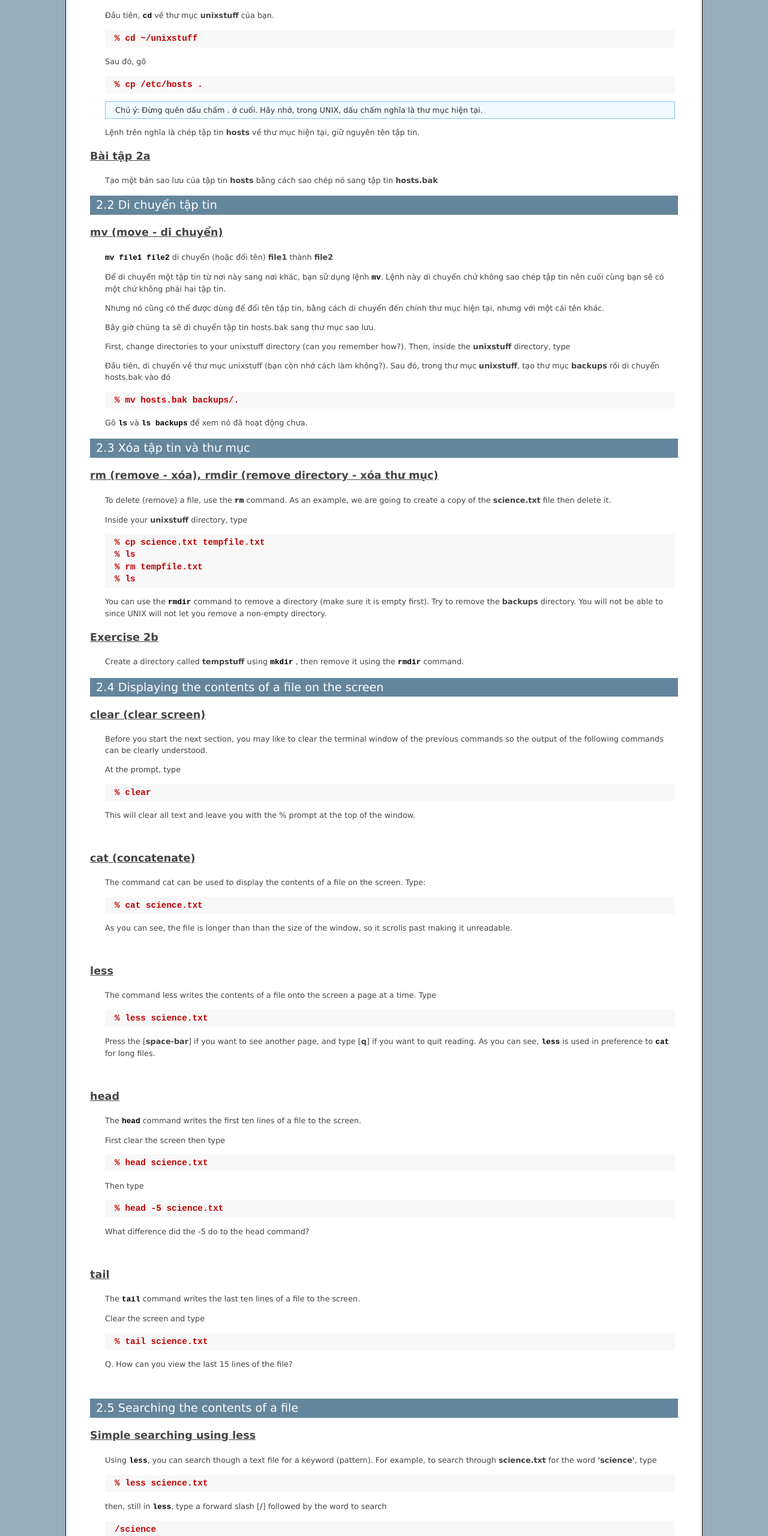
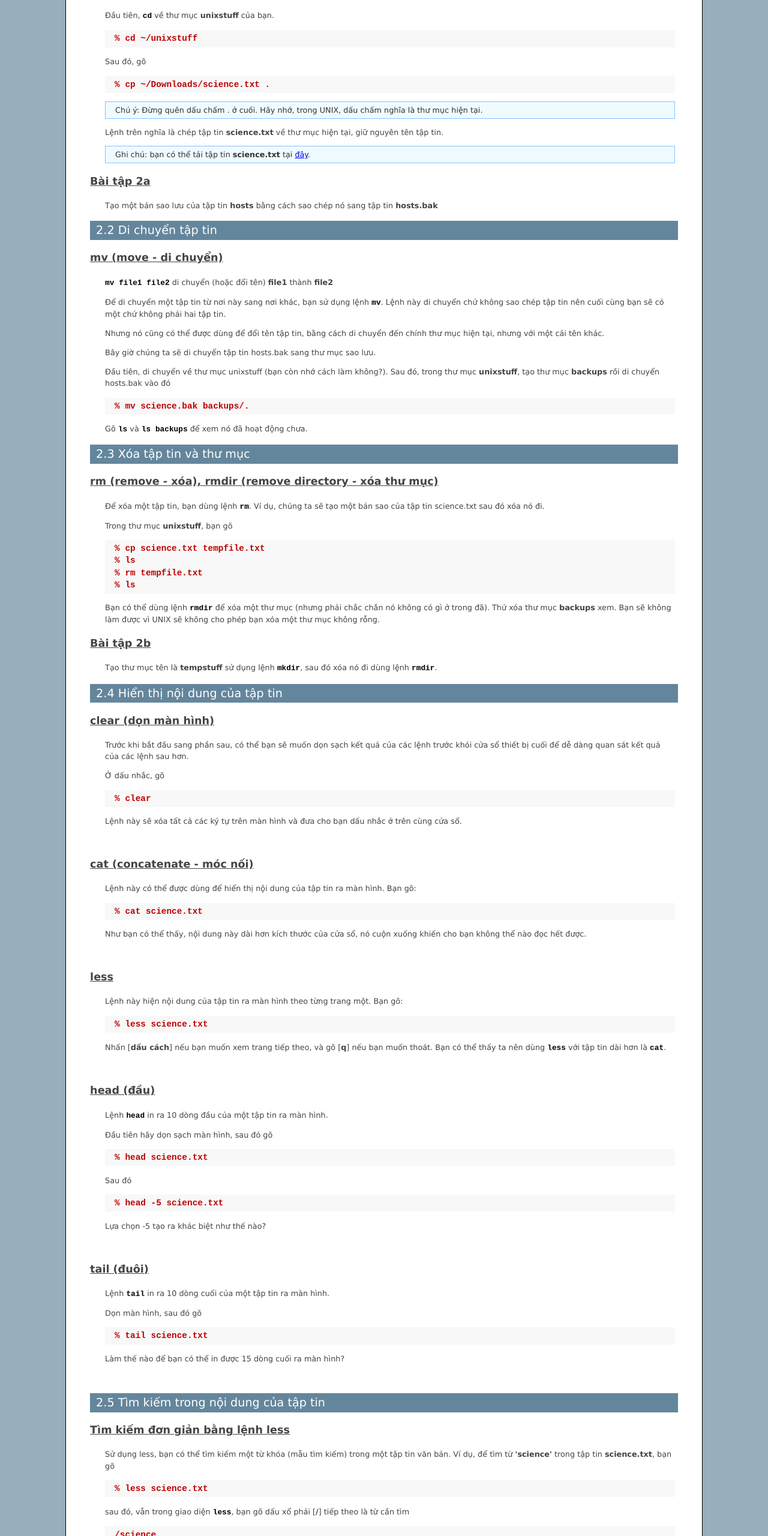
Before and after one commit to lewtds/unixtut-vi, a plain HTML site: page unix2.html in a window 1280 px wide. Shown: the part 220-2780 px from the top of the page at 60% size. Drawn offline with Linux system fonts and the light colour scheme.

Commit message:
Xong unix2.html

```diff
--- a/unix2.html
+++ b/unix2.html
@@ -18,214 +18,253 @@
 </head><body>
 <div id="container">
 <h1>Hướng dẫn 2<br />
- </h1>
+</h1>
 <h2>2.1 Sao chép tập tin<br />
 </h2>
 <h3>cp (copy - sao chép)</h3>
-
-
-<p><span class="command">cp file1 file2</span>&nbsp;là lệnh dùng để sao chép nội dung tập tin <span style="font-weight: bold;">file1</span> trong thư mục hiện tại sang một tập tin mới và gọi nó là <span style="font-weight: bold;">file2</span><br />
+<p><span class="command">cp file1 file2</span>&nbsp;là lệnh dùng để sao
+chép nội dung tập tin <span style="font-weight: bold;">file1</span>
+trong thư mục hiện tại sang một tập tin mới và gọi nó là <span style="font-weight: bold;">file2</span>.<br />
 </p>
-<p>Bây giờ chúng ta sẽ chọn một tập tin bất kỳ trong hệ thống và sử dụng lệnh&nbsp;<span class="command">cp</span> để sao chép nó về thư mục nhà riêng.<br />
- </p>
-
+<p>Bây giờ chúng ta sẽ chọn một tập tin bất kỳ trong hệ thống và sử
+dụng lệnh&nbsp;<span class="command">cp</span> để sao chép nó về thư
+mục nhà riêng.<br />
+</p>
 <p>Đầu tiên,&nbsp;<span class="command">cd</span> về thư mục <span style="font-weight: bold;">unixstuff</span> của bạn.<br />
 </p>
-
 <p class="cli"> % cd ~/unixstuff</p>
 <p>Sau đó, gõ<br />
- </p>
-
-<p class="cli"> % cp /etc/hosts . </p>
-<p class="hint">Chú ý: Đừng quên dấu chấm . ở cuối. Hãy nhớ, trong UNIX, dấu chấm nghĩa là thư mục hiện tại.<br />
+</p>
+<p class="cli"> % cp ~/Downloads/science.txt . </p>
+<p class="hint">Chú ý: Đừng quên dấu chấm . ở cuối. Hãy nhớ, trong
+UNIX, dấu chấm nghĩa là thư mục hiện tại.<br />
+</p>
+<p>Lệnh trên nghĩa là chép tập tin <span style="font-weight: bold;">science.txt</span>
+về thư mục hiện tại, giữ nguyên tên tập tin.</p>
+<p class="hint">Ghi chú: bạn có thể tải tập tin <span style="font-weight: bold;">science.txt</span> tại <a href="science.txt">đây</a>.
 </p>
 
-<p>Lệnh trên nghĩa là chép tập tin <span style="font-weight: bold;">hosts</span> về thư mục hiện tại, giữ nguyên tên tập tin.<br />
- </p>
-
-
 <h3>Bài tập 2a</h3>
-<p><strong><span style="font-weight: normal;">Tạo một bản sao lưu của tập tin <span style="font-weight: bold;">hosts</span> bằng cách sao chép nó sang tập tin <span style="font-weight: bold;">hosts.bak</span></span><br />
+<p><strong><span style="font-weight: normal;">Tạo một bản sao lưu của
+tập tin <span style="font-weight: bold;">hosts</span> bằng cách sao
+chép nó sang tập tin <span style="font-weight: bold;">hosts.bak</span></span><br />
 </strong> </p>
-
 <h2>2.2 Di chuyển tập tin<br />
 </h2>
 <h3>mv (move - di chuyển)</h3>
-<p><strong><span style="font-weight: normal;"><span class="command">mv file1 file2</span>&nbsp;di chuyển (hoặc đổi tên) <span style="font-weight: bold;">file1</span> thành <span style="font-weight: bold;">file2</span></span><br />
+<p><strong><span style="font-weight: normal;"><span class="command">mv
+file1 file2</span>&nbsp;di chuyển (hoặc đổi tên) <span style="font-weight: bold;">file1</span> thành <span style="font-weight: bold;">file2</span></span><br />
 </strong> </p>
-
-<p>Để di chuyển một tập tin từ nơi này sang nơi khác, bạn sử dụng lệnh&nbsp;<span class="command">mv</span>. Lệnh này di chuyển chứ không sao chép tập tin nên cuối cùng bạn sẽ có một chứ không phải hai tập tin.<br />
- </p>
-
-<p>Nhưng nó cũng có thể được dùng để đổi tên tập tin, bằng cách di chuyển đến chính thư mục hiện tại, nhưng với một cái tên khác.<br />
+<p>Để di chuyển một tập tin từ nơi này sang nơi khác, bạn sử dụng
+lệnh&nbsp;<span class="command">mv</span>. Lệnh này di chuyển chứ không
+sao chép tập tin nên cuối cùng bạn sẽ có một chứ không phải hai tập tin.<br />
+</p>
+<p>Nhưng nó cũng có thể được dùng để đổi tên tập tin, bằng cách di
+chuyển đến chính thư mục hiện tại, nhưng với một cái tên khác.<br />
 </p>
 <p>Bây giờ chúng ta sẽ di chuyển tập tin hosts.bak sang thư mục sao lưu.<br />
-
 </p>
-<p>First, change directories to your unixstuff directory (can you
-remember how?). Then, inside the <strong>unixstuff</strong> directory,
-type</p>
-<p>Đầu tiên, di chuyển về thư mục unixstuff (bạn còn nhớ cách làm không?). Sau đó, trong thư mục <span style="font-weight: bold;">unixstuff</span>, tạo thư mục <span style="font-weight: bold;">backups</span> rồi di chuyển hosts.bak vào đó<br />
+<p>Đầu tiên, di chuyển về thư mục unixstuff (bạn còn nhớ cách làm
+không?). Sau đó, trong thư mục <span style="font-weight: bold;">unixstuff</span>,
+tạo thư mục <span style="font-weight: bold;">backups</span> rồi di
+chuyển hosts.bak vào đó<br />
 </p>
-
-<p class="cli"> % mv hosts.bak backups/.</p>
-<p>Gõ&nbsp;<span class="command">ls</span> và&nbsp;<span class="command">ls backups</span> để xem nó đã hoạt động chưa.<br />
+<p class="cli"> % mv science.bak backups/.</p>
+<p>Gõ&nbsp;<span class="command">ls</span> và&nbsp;<span class="command">ls
+backups</span> để xem nó đã hoạt động chưa.<br />
 </p>
-
 <h2>2.3 Xóa tập tin và thư mục<br />
- </h2>
-
+</h2>
 <h3>rm (remove - xóa), rmdir (remove directory - xóa thư mục)</h3>
-
-<p>To delete (remove) a file, use the <span class="command">rm</span>
-command. As an example, we are going to create a copy of the <strong>science.txt</strong>
-file then delete it. </p>
-<p> Inside your <strong>unixstuff</strong> directory, type</p>
+<p>Để xóa một tập tin, bạn dùng lệnh&nbsp;<span class="command">rm</span>.
+Ví dụ, chúng ta sẽ tạo một bản sao của tập tin science.txt sau đó xóa
+nó đi.</p>
+<p>Trong thư mục <span style="font-weight: bold;">unixstuff</span>,
+bạn gõ</p>
 <p class="cli"> % cp science.txt tempfile.txt<br />
 % ls<br />
 % rm tempfile.txt <br />
 % ls</p>
-<p> You can use the <span class="command">rmdir</span> command to
-remove a directory (make sure it is empty first). Try to remove the <strong>backups</strong>
-directory. You will not be able to since UNIX will not let you remove a
-non-empty directory.</p>
-<h3>Exercise 2b</h3>
-<p>Create a directory called <strong>tempstuff</strong> using <span class="command">mkdir</span> , then remove it using the <span class="command">rmdir</span> command.</p>
-<h2>2.4 Displaying the contents of a file on the screen </h2>
-<h3>clear (clear screen)</h3>
-<p>Before you start the next section, you may like to clear the
-terminal window of the previous commands so the output of the following
-commands can be clearly understood. </p>
-<p> At the prompt, type </p>
+<p>Bạn có thể dùng lệnh&nbsp;<span class="command">rmdir</span> để xóa
+một thư mục (nhưng phải chắc chắn nó không có gì ở trong đã). Thử xóa
+thư mục <span style="font-weight: bold;">backups</span> xem. Bạn sẽ
+không làm được vì UNIX sẽ không cho phép bạn xóa một thư mục không rỗng.<br />
+</p>
+<h3>Bài tập 2b</h3>
+<p>Tạo thư mục tên là <span style="font-weight: bold;">tempstuff</span>
+sử dụng lệnh&nbsp;<span class="command">mkdir</span>, sau đó xóa nó đi
+dùng lệnh&nbsp;<span class="command">rmdir</span>.<br />
+</p>
+<h2>2.4 Hiển thị nội dung của tập tin<br />
+</h2>
+<h3>clear (dọn màn hình)</h3>
+<p>Trước khi bắt đầu sang phần sau, có thể bạn sẽ muốn dọn sạch kết quả
+của các lệnh trước khỏi cửa sổ thiết bị cuối để dễ dàng quan sát kết
+quả của các lệnh sau hơn.</p>
+<p>Ở dấu nhắc, gõ</p>
 <p class="cli"> % clear </p>
-<p> This will clear all text and leave you with the % prompt at the top
-of the window. </p>
+<p>Lệnh này sẽ xóa tất cả các ký tự trên màn hình và đưa cho bạn dấu
+nhắc ở trên cùng cửa sổ.<br />
+</p>
 <p>&nbsp;</p>
-<h3>cat (concatenate)</h3>
-<p>The command cat can be used to display the contents of a file on the
-screen. Type: </p>
+<h3>cat (concatenate - móc nối)</h3>
+<p>Lệnh này có thể được dùng để hiển thị nội dung của tập tin ra màn
+hình. Bạn gõ:<br />
+</p>
 <p class="cli"> % cat science.txt </p>
-<p> As you can see, the file is longer than than the size of the
-window, so it scrolls past making it unreadable. </p>
+<p>Như bạn có thể thấy, nội dung này dài hơn kích thước của cửa sổ, nó
+cuộn xuống khiến cho bạn không thể nào đọc hết được.<br />
+</p>
 <p>&nbsp;</p>
 <h3>less</h3>
-<p>The command less writes the contents of a file onto the screen a
-page at a time. Type </p>
+<p>Lệnh này hiện nội dung của tập tin ra màn hình theo từng trang một.
+Bạn gõ:<br />
+</p>
 <p class="cli"> % less science.txt </p>
-<p> Press the [<b>space-bar</b>] if you want to see another page, and
-type [<b>q</b>] if you want to quit reading. As you can see, <span class="command">less</span> is used in preference to <span class="command">cat</span> for long files. </p>
+<p>Nhấn [<span style="font-weight: bold;">dấu cách</span>] nếu bạn muốn
+xem trang tiếp theo, và gõ [<span style="font-weight: bold;">q</span>]
+nếu bạn muốn thoát. Bạn có thể thấy ta nên dùng&nbsp;<span class="command">less</span> với tập tin dài hơn là&nbsp;<span class="command">cat</span>.<br />
+</p>
 <p>&nbsp;</p>
-<h3>head</h3>
-<p>The <span class="command">head</span> command writes the first ten
-lines of a file to the screen. </p>
-<p> First clear the screen then type </p>
+<h3>head (đầu)<br />
+</h3>
+<p>Lệnh&nbsp;<span class="command">head</span> in ra 10 dòng đầu của
+một tập tin ra màn hình.</p>
+<p>Đầu tiên hãy dọn sạch màn hình, sau đó gõ</p>
 <p class="cli"> % head science.txt </p>
-<p> Then type </p>
-<p class="cli"> % head -5 science.txt </p>
-<p> What difference did the -5 do to the head command? </p>
+<p>Sau đó<br />
+</p>
+<p class="cli"> % head -5 science.txt</p>
+<p>Lựa chọn -5 tạo ra khác biệt như thế nào?</p>
 <p>&nbsp;</p>
-<h3>tail</h3>
-<p>The <span class="command">tail</span> command writes the last ten
-lines of a file to the screen. </p>
-<p> Clear the screen and type </p>
+<h3>tail (đuôi)</h3>
+<p>Lệnh&nbsp;<span class="command">tail</span> in ra 10 dòng cuối của
+một tập tin ra màn hình.</p>
+<p>Dọn màn hình, sau đó gõ</p>
 <p class="cli"> % tail science.txt </p>
-<p> Q. How can you view the last 15 lines of the file? </p>
+<p>Làm thế nào để bạn có thể in được 15 dòng cuối ra màn hình?<br />
+</p>
 <p>&nbsp;</p>
-<h2>2.5 Searching the contents of a file </h2>
-<h3>Simple searching using less</h3>
-<p>Using <span class="command">less</span>, you can search though a
-text file for a keyword (pattern). For example, to search through <strong>science.txt</strong>
-for the word <b>'science'</b>, type </p>
+<h2>2.5 Tìm kiếm trong nội dung của tập tin<br />
+</h2>
+<h3>Tìm kiếm đơn giản bằng lệnh less<br />
+</h3>
+<p>Sử dụng less, bạn có thể tìm kiếm một từ khóa (mẫu tìm kiếm) trong
+một tập tin văn bản. Ví dụ, để tìm từ <span style="font-weight: bold;">'science'</span>
+trong tập tin <span style="font-weight: bold;">science.txt</span>, bạn
+gõ<br />
+</p>
 <p class="cli"> % less science.txt </p>
-<p> then, still in <span class="command">less</span>, type a forward
-slash [<b>/</b>] followed by the word to search</p>
+<p>sau đó, vẫn trong giao diện&nbsp;<span class="command">less</span>,
+bạn gõ dấu xổ phải [<span style="font-weight: bold;">/</span>] tiếp
+theo là từ cần tìm<br />
+</p>
 <p class="cli"> /science</p>
-<p> As you can see, <span class="command">less</span> finds and
-highlights the keyword. Type [<b>n</b>] to search for the next
-occurrence of the word. </p>
+<p><span class="command">less</span>&nbsp;tìm và tô sáng từ khóa tìm
+thấy. Gõ [<span style="font-weight: bold;">n</span>] (next, tiếp) để
+tìm tiếp vẫn với từ khóa đó.<br />
+</p>
 <p>&nbsp;</p>
-<h3>grep (don't ask why it is called grep)</h3>
-<p><span class="command">grep</span> is one of many standard UNIX
-utilities. It searches files for specified words or patterns. First
-clear the screen, then type </p>
+<h3>grep<br />
+</h3>
+<p><span class="command">grep</span>&nbsp;là một trong những tiện ích
+tiêu chuẩn của UNIX. Nó tìm các từ và mẫu tìm kiếm được cho trong các
+tập tin. Đầu tiên, dọn sạch màn hình, sau đó gõ<br />
+</p>
 <p class="cli"> % grep science science.txt </p>
-<p> As you can see, <span class="command">grep</span> has printed out
-each line containg the word <b>science</b>. </p>
-<p> Or has it ???? </p>
-<p> Try typing </p>
-<p class="cli"> % grep Science science.txt </p>
-<p> The <span class="command">grep</span> command is case sensitive;
-it distinguishes between Science and science. </p>
-<p> To ignore upper/lower case distinctions, use the -i option, i.e.
-type </p>
+<p><span class="command">grep</span>&nbsp;in ra tất cả các dòng có chứa
+từ <span style="font-weight: bold;">science</span>.</p>
+<p>Nhưng có đúng thế không ????</p>
+<p>Bạn thử gõ như thế này xem<br />
+</p>
+<p class="cli"> % grep Science science.txt</p>
+<p>Lệnh&nbsp;<span class="command">grep</span> có phân biệt chữ hoa và
+chữ thường; đối với nó, Science và science là khác nhau.</p>
+<p>Để bỏ phân biệt hoa/thường, bạn dùng lựa chọn -i. Như vậy, gõ</p>
 <p class="cli"> % grep -i science science.txt </p>
-<p> To search for a phrase or pattern, you must enclose it in single
-quotes (the apostrophe symbol). For example to search for spinning top,
-type </p>
-<p class="cli"> % grep -i 'spinning top' science.txt </p>
-<p> Some of the other options of grep are: </p>
-<p> <b>-v </b>display those lines that do NOT match <br />
-<b>-n</b> precede each matching line with the line number <br />
-<b>-c </b>print only the total count of matched lines <br />
+<p>Để tìm kiếm một câu hoặc một mẫu dài, bạn phải đặt nó trong dấu
+ngoặc kép đơn ('). Ví dụ, để tìm cụm từ spinning top, bạn gõ<br />
 </p>
-<p> Try some of them and see the different results. Don't forget, you
-can use more than one option at a time. For example, the number of
-lines without the words science or Science is</p>
+<p class="cli"> % grep -i 'spinning top' science.txt</p>
+<p>Một vài tùy chọn khác của&nbsp;<span class="command">grep</span>:</p>
+<p> <b>-v </b>hiện những dòng KHÔNG chứa cụm cần tìm<br />
+<b>-n</b> thêm số thứ tự dòng ở đầu<br />
+<b>-c </b>in ra tổng số dòng có chứa cụm cần tìm<br />
+</p>
+
+<p>Hãy thử xem để thấy kết quả khác biệt ra sao. Đừng quên rằng bạn có
+thể dùng nhiều hơn một tùy chọn cùng một lúc. Ví dụ, lệnh để in ra tổng số dòng không chứa những từ science hay Science là<br />
+</p>
 <p class="cli"> % grep -ivc science science.txt </p>
 <p>&nbsp;</p>
-<h3>wc (word count)</h3>
-<p>A handy little utility is the <span class="command">wc</span>
-command, short for word count. To do a word count on <strong>science.txt</strong>,
-type </p>
+<h3>wc (word count - đếm từ)</h3>
+<p>Lệnh wc là một lệnh rất hữu ích. Để đếm tổng số từ trong tập tin science.txt, bạn gõ<br />
+ </p>
+
 <p class="cli"> % wc -w science.txt </p>
-<p> To find out how many lines the file has, type </p>
+<p>Để in ra tổng số dòng, bạn gõ<br />
+ </p>
+
 <p class="cli"> % wc -l science.txt </p>
-<h2>Summary </h2>
+<h2>Tổng kết<br />
+ </h2>
 <table align="center" border="1" cellpadding="5" cellspacing="0">
   <tbody>
     <tr>
-      <th>Command</th>
-      <th>Meaning</th>
+      <th>Lệnh<br />
+</th>
+      <th>Ý nghĩa<br />
+</th>
     </tr>
     <tr>
       <td class="command">cp <i>file1 file2</i></td>
-      <td>copy file1 and call it file2</td>
+      <td>chép file1 sang file2<br />
+</td>
     </tr>
     <tr>
       <td class="command">mv <i>file1 file2</i></td>
-      <td>move or rename file1 to file2</td>
+      <td>di chuyển hoặc đổi tên file1<br />
+</td>
     </tr>
     <tr>
       <td class="command">rm <i>file</i></td>
-      <td>remove a file</td>
+      <td>Xóa tập tin<br />
+</td>
     </tr>
     <tr>
       <td class="command">rmdir <i>directory</i></td>
-      <td>remove a directory</td>
+      <td>Xóa thư mục<br />
+</td>
     </tr>
     <tr>
       <td class="command">cat <i>file</i></td>
-      <td>display a file</td>
+      <td>Hiển thị tập tin<br />
+</td>
     </tr>
     <tr>
       <td class="command">less <i>file</i></td>
-      <td>display a file a page at a time</td>
+      <td>Hiển thị tập tin từng trang một<br />
+</td>
     </tr>
     <tr>
       <td class="command">head <i>file</i></td>
-      <td>display the first few lines of a file</td>
+      <td>Hiển thị một vài dòng đầu tiên<br />
+</td>
     </tr>
     <tr>
       <td class="command">tail <i>file</i></td>
-      <td>display the last few lines of a file</td>
+      <td>Hiển thị một vài dòng cuối<br />
+</td>
     </tr>
     <tr>
       <td class="command">grep <i>'keyword' file</i></td>
-      <td>search a file for keywords</td>
+      <td>Tìm kiếm từ khóa trong tập tin<br />
+</td>
     </tr>
     <tr>
       <td class="command">wc <i>file</i></td>
-      <td>count number of lines/words/characters in file</td>
+      <td>đếm số ký tự/chữ/dòng trong tập tin<br />
+</td>
     </tr>
   </tbody>
 </table>
```
